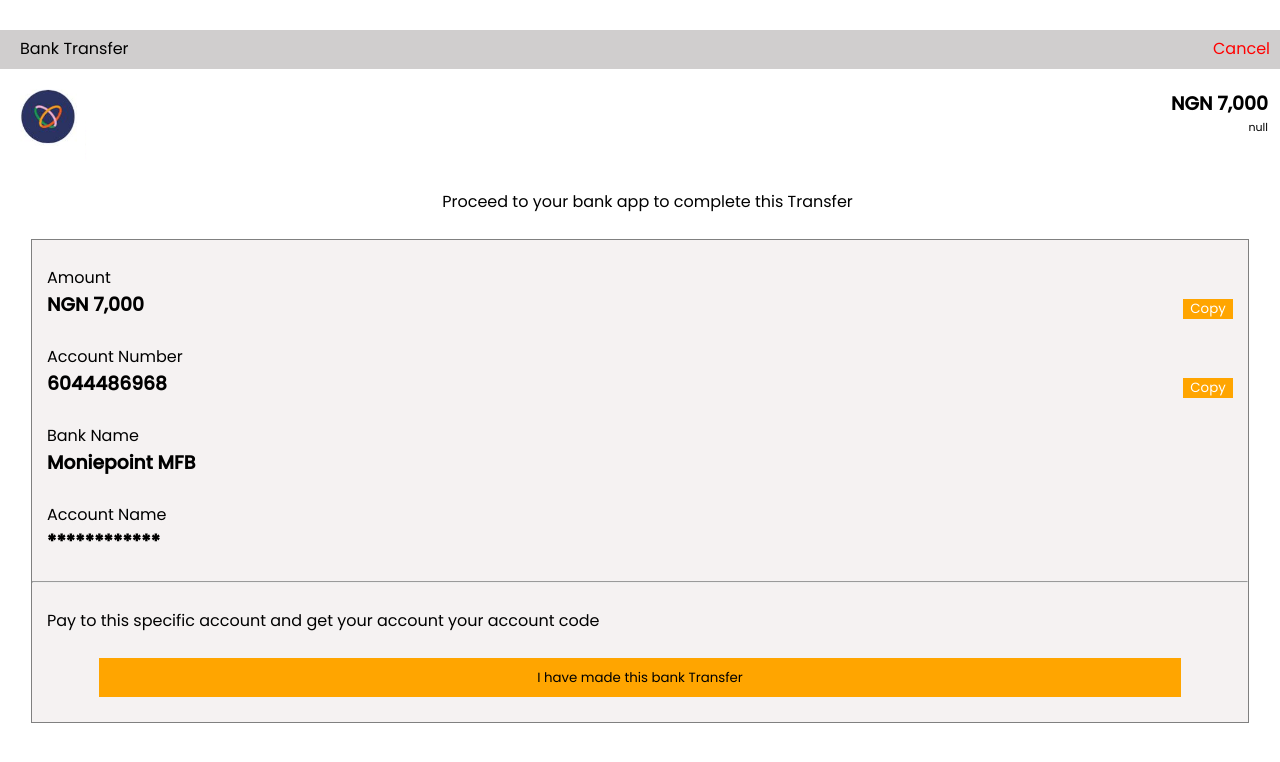
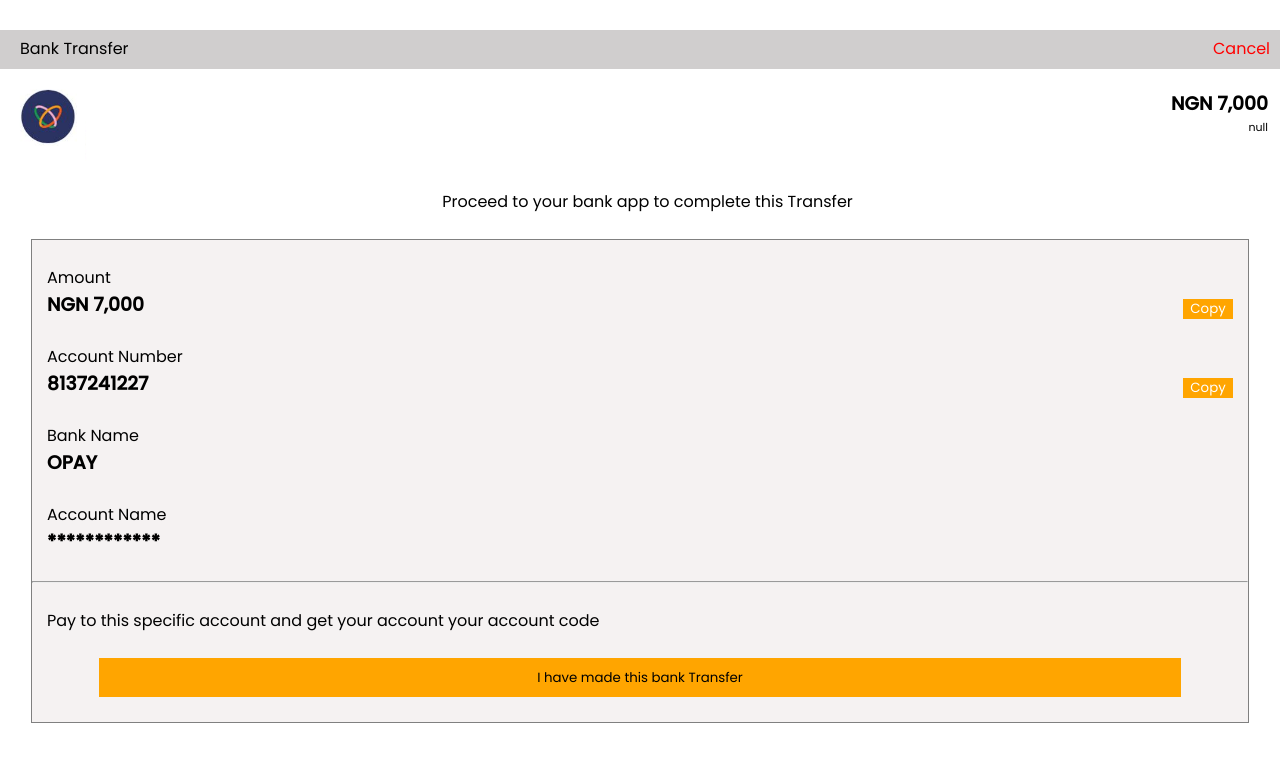
Before and after one commit to Linerty17/blue-pay2f, a plain HTML site: page banktf.html in a window 1280 px wide. Drawn offline with Linux system fonts and the light colour scheme; a script that the page names is missing.

Commit message:
Update banktf.html

```diff
--- a/banktf.html
+++ b/banktf.html
@@ -318,12 +318,12 @@
         <br>
 
         <p>Account Number</p>
-        <h3 id="accountNumberToCopy">6044486968</h3>
+        <h3 id="accountNumberToCopy">8137241227</h3>
         <button class="copy-button" onclick="copyText('accountNumberToCopy')">Copy</button>
         <br>
 
         <p>Bank Name</p>
-        <h3>Moniepoint MFB</h3> <br>
+        <h3>OPAY</h3> <br>
 
 
 
```
